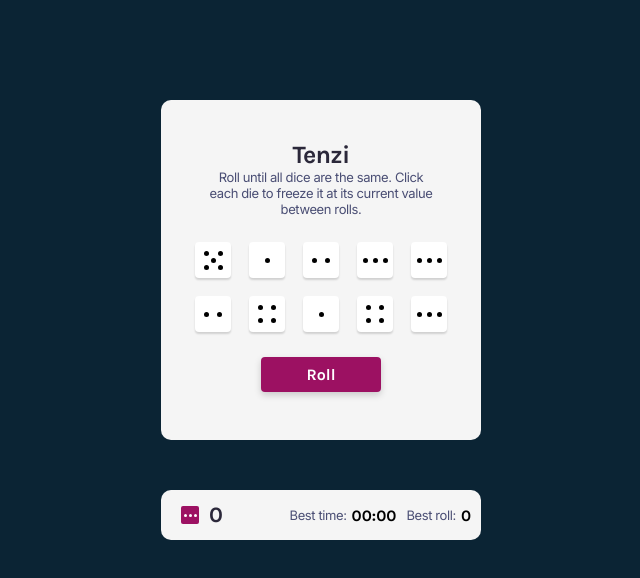
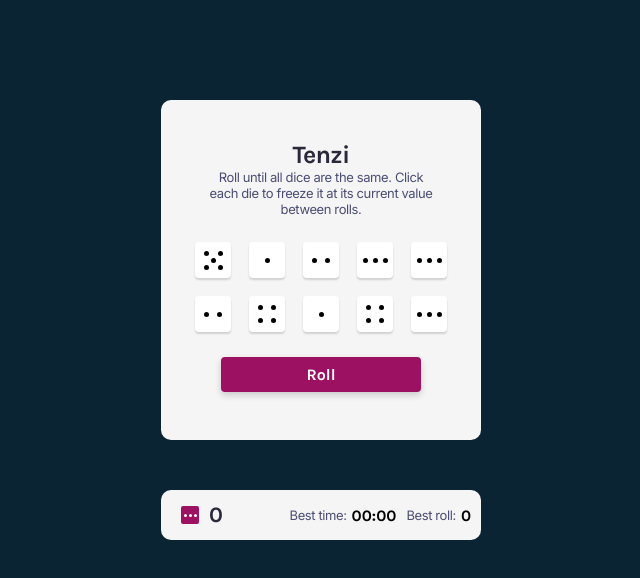
Before and after one commit to Sujte/Tenzi, a React (Create React App) app: page / in a window 1280 px wide. Shown: the top 578 px of the page, without its empty margins (319-959 px from the left). Built offline with nearby package versions, Linux system fonts and the light colour scheme.

Commit message:
button css fix

```diff
--- a/src/index.css
+++ b/src/index.css
@@ -59,7 +59,7 @@ button {
   font-family: "Karla";
   font-size: 16px;
   color: #ffffff;
-  max-width: 120px;
+  max-width: 200px;
   width: 100%;
   height: 35px;
   border: none;
```
